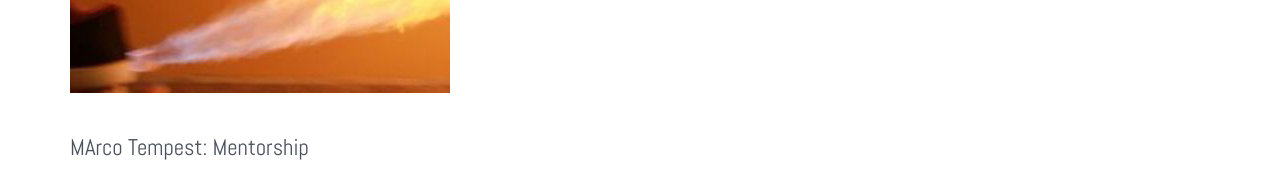
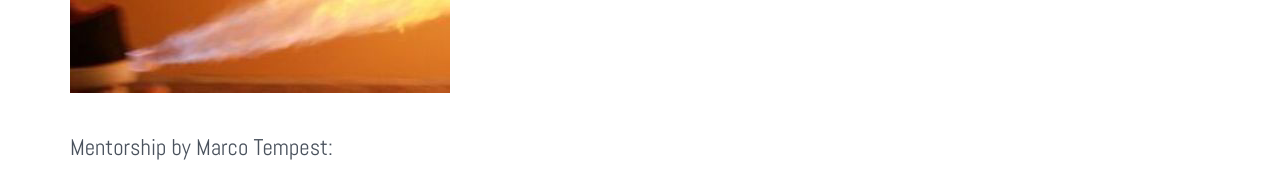
Before and after one commit to deepthirajagopal/deepthirajagopal.github.io, a website: page MIT_DI.html in a window 1280 px wide. Shown: the part 1740-1910 px from the top of the page. Drawn offline with Linux system fonts and the light colour scheme; files whose address does not match are found by name.

Commit message:
Updated typo

```diff
--- a/MIT_DI.html
+++ b/MIT_DI.html
@@ -39,19 +39,6 @@
                     <li><a href="about.html">About</a></li>
                     <li><a href="contact.html">Contact</a></li>
                 </ul>
-                <!--
-          <div class="extra-text visible-xs">
-            <a href="#" class="probootstrap-burger-menu"><i>Menu</i></a>
-            <h5>Address</h5>
-            <p>198 West 21th Street, Suite 721 New York NY 10016</p>
-            <h5>Connect</h5>
-            <ul class="social-buttons">
-              <li><a href="#"><i class="icon-twitter"></i></a></li>
-              <li><a href="#"><i class="icon-facebook2"></i></a></li>
-              <li><a href="#"><i class="icon-instagram2"></i></a></li>
-            </ul>
-          </div>
--->
             </nav>
         </div>
     </header>
@@ -103,7 +90,7 @@
                 </div>
 
                 <div class="col-md-12">
-                    <h3>MArco Tempest: Mentorship</h3>
+                    <h3> Mentorship by Marco Tempest:</h3>
                     <p>On Jan 29th, the third day of the workshop, we had an amazing opportunity to have an interaction with Marco Tempest, Virtual Magician and Techno-Illusionist via Skype. We got a chance to discuss with him about our ideas and the problems we faced during the prototyping. Later that evening, we had another brainstorming session and modified the entire idea. The deo + lighter concept was probably not all that safe for use.</p>
                 </div>
 
```
